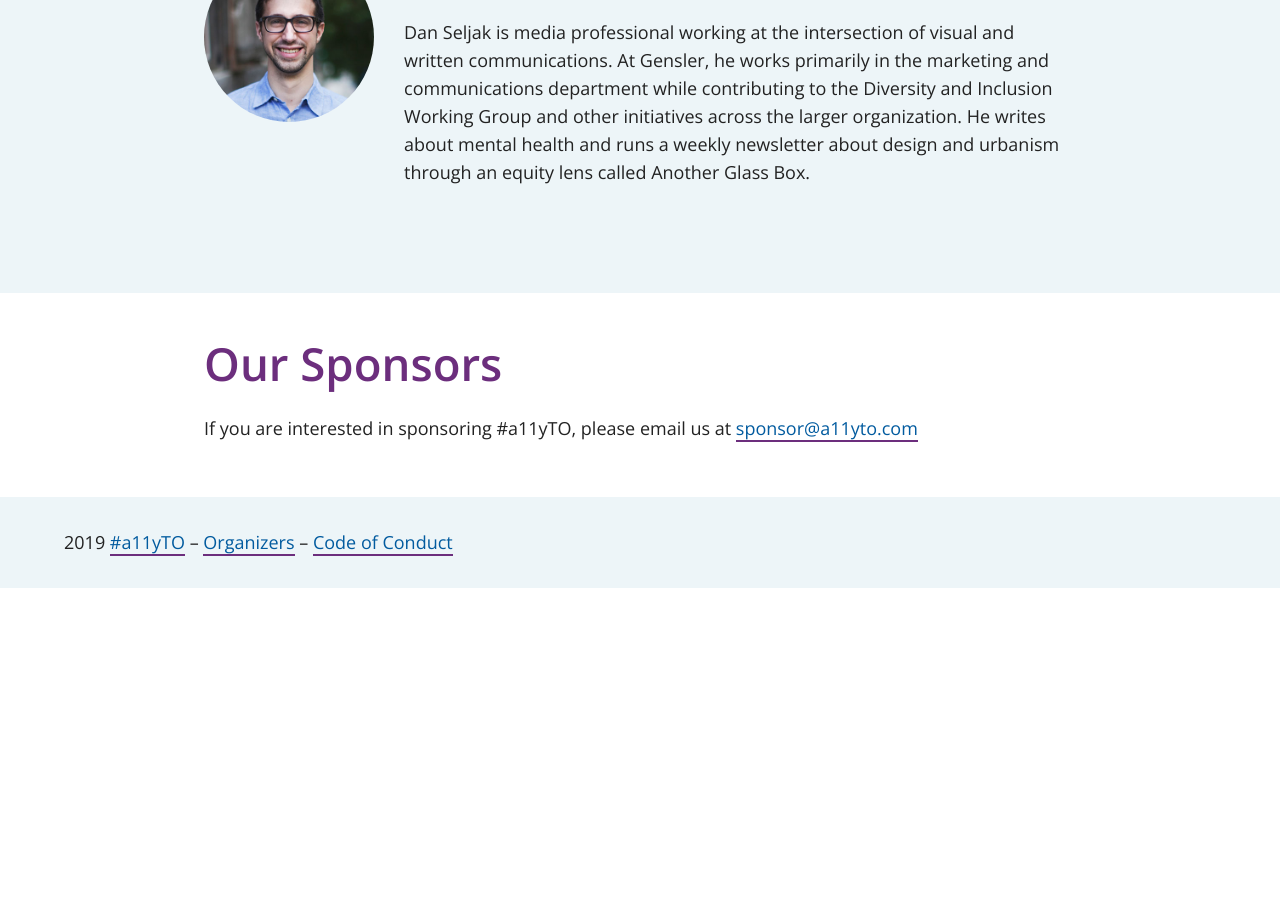
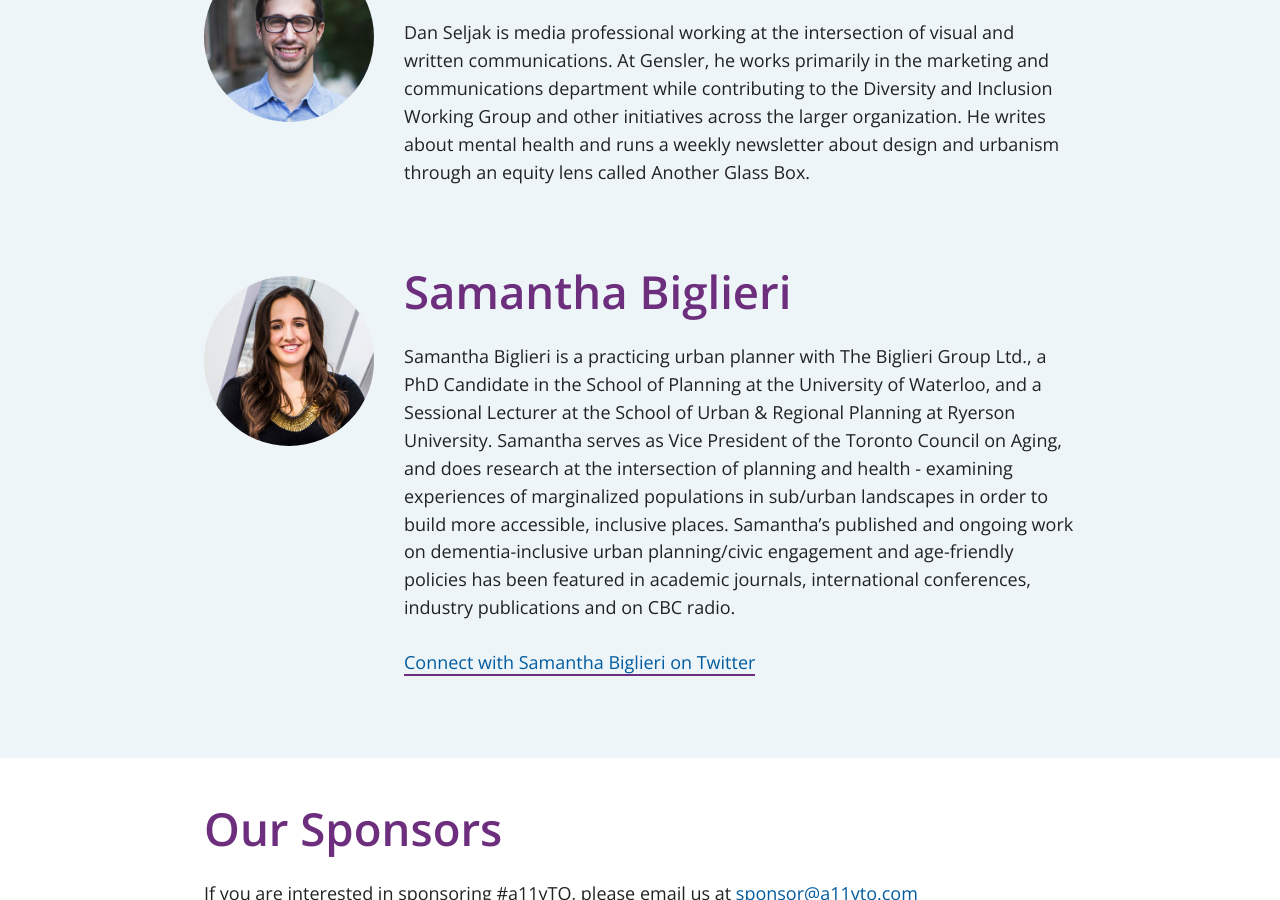
Before and after one commit to a11yTO/static-irl-site, a Jekyll site: the page built from speakers.html, in a window 1280 px wide and 900 px high, scrolled down 3424 px. Built offline with Jekyll 4.4.1, drawn with Linux system fonts in a browser that asks for light colours; before the commit the page ends 4012 px from its top, so only the background shows below that.

Commit message:
Add Samantha as a speaker

```diff
--- a/speakers.html
+++ b/speakers.html
@@ -61,3 +61,10 @@ description: We're is thrilled to announce our first round of world renowned spe
             <img src="/assets/speakers/Dan-Seljak_400x400.jpg" alt="Headshot of Dan Seljak" />
             <p class="speaker-bio">Dan Seljak is media professional working at the intersection of visual and written communications. At Gensler, he works primarily in the marketing and communications department while contributing to the Diversity and Inclusion Working Group and other initiatives across the larger organization. He writes about mental health and runs a weekly newsletter about design and urbanism through an equity lens called Another Glass Box.</p>
         </section>
+
+        <section id="" class="speaker-detail clearfix">
+            <h2 class="speaker">Samantha Biglieri</h2>
+            <img src="/assets/speakers/Samantha-Biglieri_400x400.jpg" alt="Headshot of Samantha Biglieri" />
+            <p class="speaker-bio">Samantha Biglieri is a practicing urban planner with The Biglieri Group Ltd., a PhD Candidate in the School of Planning at the University of Waterloo, and a Sessional Lecturer at the School of Urban & Regional Planning at Ryerson University. Samantha serves as Vice President of the Toronto Council on Aging, and does research at the intersection of planning and health - examining experiences of marginalized populations in sub/urban landscapes in order to build more accessible, inclusive places. Samantha’s published and ongoing work on dementia-inclusive urban planning/civic engagement and age-friendly policies has been featured in academic journals, international conferences, industry publications and on CBC radio.</p>
+            <p class="speaker-twitter"><a href="https://twitter.com/s_biglieri" target="_blank">Connect with Samantha Biglieri on Twitter</a></p>
+        </section>
```
Also changed, not shown: assets/speakers/Samantha-Biglieri_400x400.jpg (added).
